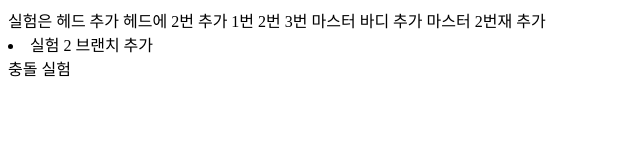
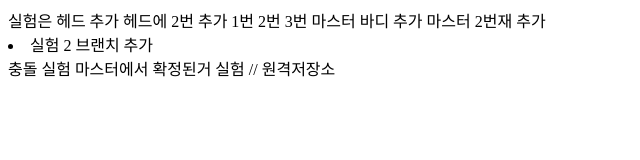
Before and after one commit to ooenqn/tutorial_git, a plain HTML site: page index.html in a window 1280 px wide. Shown: the whole page, without its empty margins (0-640 px from the left). Drawn offline with Linux system fonts and the light colour scheme.

Commit message:
원격저장소

```diff
--- a/index.html
+++ b/index.html
@@ -12,5 +12,7 @@
         <script>마스터 부분이다</script>
         <li>실험 2 브랜치 추가</li>
         충돌 실험
+
+        마스터에서 확정된거 실험 // 원격저장소
     </body>
 </html>
```
